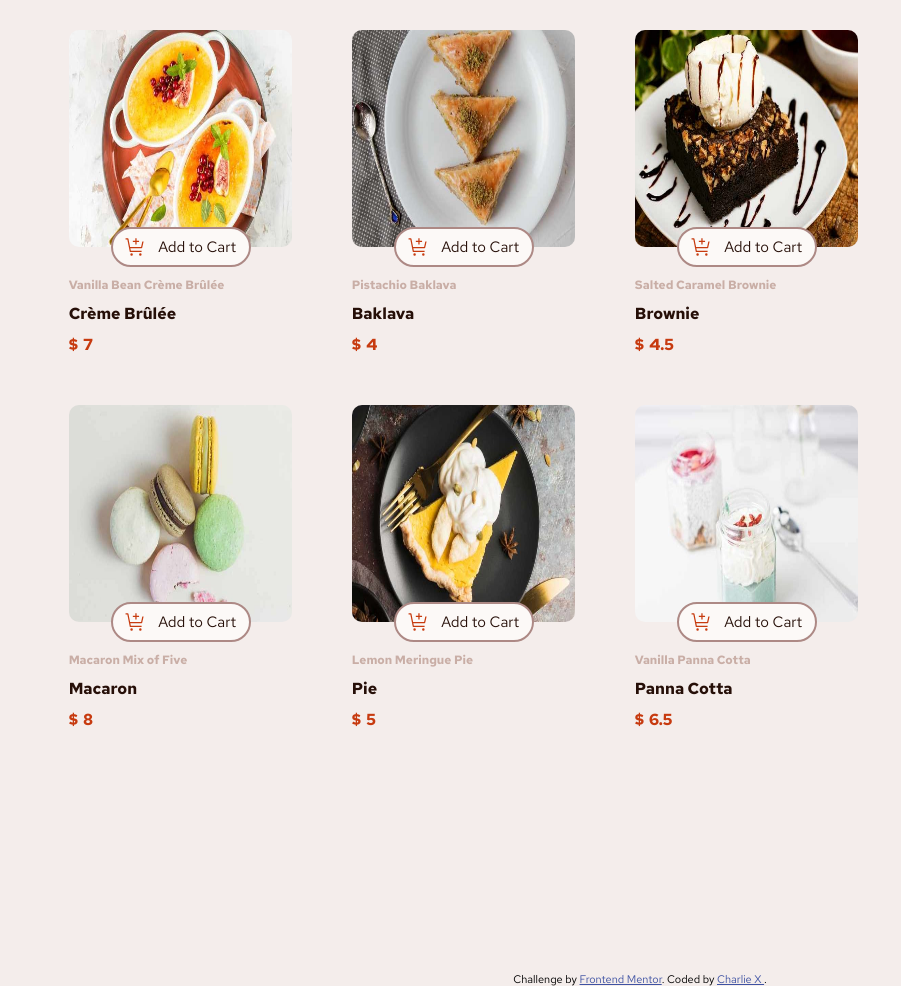
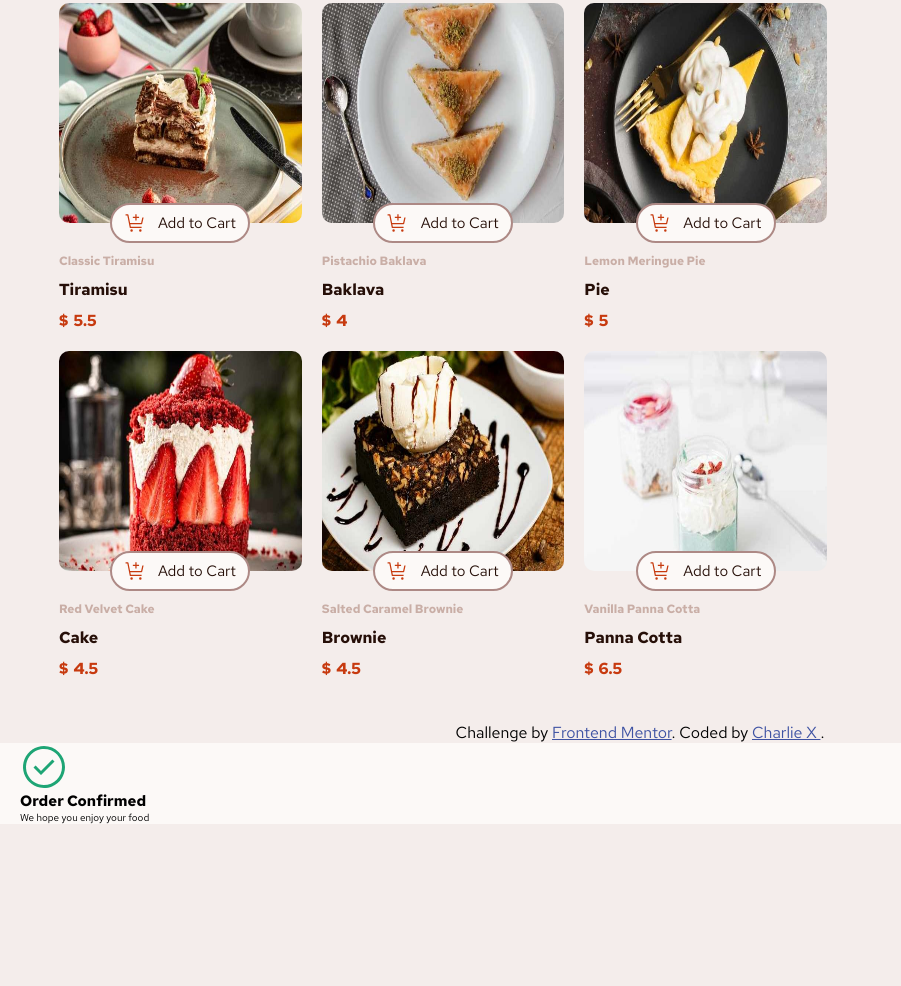
Before and after one commit to IkechukwuChiemelieCharles/Product-list-with-cart, a plain HTML site: page index.html in a window 1280 px wide. Shown: the part 528-1514 px from the top of the page, without its empty margins (0-901 px from the left). After the commit the page ends 1352 px from the top, so only its background shows below. Drawn offline with Linux system fonts and the light colour scheme.

Commit message:
used grid

```diff
--- a/data.js
+++ b/data.js
@@ -135,6 +135,7 @@ const container = document.querySelector(".container");
 const cont1 = document.querySelector(".cont1");
 const cartlist = document.querySelector(".cartlist");
 const cartnum = document.querySelector(".cartnum");
+const empty = document.querySelector(".empty");
 
 // addCont.addEventListener("click", function () {
 //   "clcik";
@@ -161,15 +162,13 @@ function inner() {
       //added a dataset  to  foodCont
       // foodCont.dataset.id = prod.id;
 
+      const foodImg = document.createElement("img");
+      foodImg.classList.add("foodImg");
+      foodImg.src = prod.image.mobile;
       // added html to food cont
       foodCont.innerHTML = `
-            <div class="imgCont">
-               <img
-                class="foodImg"
-                src="${prod.image.mobile}"
-                alt=""
-              />
-            </div>
+
+
             <div class="cartXadd">
               <div class="cartCont cartadder">
                 <img class="cartadder" src="${prod.addToCartImg}" alt="" />
@@ -203,7 +202,7 @@ function inner() {
               <span>${prod.price} </span>
             </div>
           `;
-
+      foodCont.prepend(foodImg);
       // console.log(foodCont);
 
       cont1.appendChild(foodCont);
@@ -223,6 +222,7 @@ function inner() {
 
           cartCont[i].classList.add("hide");
           addCont[i].classList.remove("hide");
+          foodImg.classList.toggle("border");
         }
         if (positionClick.classList.contains("addCont")) {
           //added event listener to incr to display cart cont
@@ -236,6 +236,7 @@ function inner() {
 
           addtocart(productId);
           addCartToHtml();
+          empty.classList.add("hide");
         }
       });
     });
@@ -286,7 +287,7 @@ function addCartToHtml() {
       let info = prodList[positionProduct];
       console.log(info);
 
-      newList.innerHTML = ` <div class="list">
+      newList.innerHTML = `
           <div class="left">
             <h5 class="cartFoodName">${info.name}</h5>
             <div class="lower">
@@ -298,7 +299,7 @@ function addCartToHtml() {
           <div class="removeImg">
             <img src="./assets/images/icon-remove-item.svg" alt="" />
           </div>
-        </div>`;
+        `;
 
       cartlist.appendChild(newList);
       cartnum.textContent = totalQty;
@@ -320,6 +321,10 @@ function api() {
         carts = JSON.parse(localStorage.getItem("cart"));
         addCartToHtml();
       }
+      if (localStorage.getItem("cart")) {
+        empty.classList.add("hide");
+      }
+      // localStorage.clear();
     });
 }
 api();
--- a/index.html
+++ b/index.html
@@ -83,6 +83,40 @@
       <a href="https://www.frontendmentor.io?ref=challenge">Frontend Mentor</a>.
       Coded by <a href="#">Charlie X </a>.
     </div>
+
+    <div class="confirmation">
+      <img
+        class="conIcon"
+        src="./assets/images/icon-order-confirmed.svg"
+        alt=""
+      />
+
+      <h2 class="conIcon">Order Confirmed</h2>
+      <p class="conIcon">We hope you enjoy your food</p>
+
+      <!-- <div class="confirmList">
+        <div class="thumb">
+          <img src="./assets/images/image-baklava-thumbnail.jpg" alt="" />
+        </div>
+        <div class="left">
+          <h5 class="cartFoodName">Classic Tiramisu</h5>
+          <div class="lower">
+            <p class="number">$1x</p>
+            <p class="cartPrice">@ $6.50</p>
+            <p class="cartTotal">@ $5.50</p>
+          </div>
+        </div>
+      </div> -->
+    </div>
+
+    <!-- <div class="column">
+      <div>one</div>
+      <div>two</div>
+      <div>three</div>
+      <div>three</div>
+      <div>three</div>
+      <div>three</div>
+    </div> -->
     <script src="./data.js"></script>
   </body>
 </html>
--- a/style.css
+++ b/style.css
@@ -49,20 +49,23 @@ h1 {
   color: var(--Rose900);
 }
 .cont1 {
-  display: flex;
+  /* display: flex;
   flex-direction: column;
   justify-content: center;
   align-items: center;
-  gap: 3rem;
+  gap: 3rem; */
+
+  display: grid;
+  grid-template-columns: 1fr;
+  row-gap: 3rem;
 }
 .foodCont {
   display: flex;
   flex-direction: column;
   gap: 1rem;
-  width: 100%;
-  /* height: 30vh; */
+  /* width: 100%; */
 }
-.imgCont {
+/* .imgCont {
   display: flex;
   flex-direction: column;
   justify-content: center;
@@ -70,11 +73,10 @@ h1 {
   width: 100%;
   height: 22rem;
   border-radius: 1rem;
-  /* position: relative; */
-}
+} */
 .foodImg {
   width: 100%;
-  height: 100%;
+  height: 22rem;
   border-radius: 1rem;
 }
 .cartXadd {
@@ -189,13 +191,15 @@ h1 {
   justify-content: space-between;
   align-items: center;
   width: 100%;
+  gap: 10rem;
+  margin-top: 2rem;
 }
 .left {
   display: flex;
   justify-content: center;
   align-items: start;
   flex-direction: column;
-  gap: 1rem;
+  gap: 2rem;
   width: 50%;
 }
 .cartFoodName {
@@ -232,6 +236,8 @@ h1 {
 }
 
 .border {
+  border: 2px solid var(--Red);
+  border-radius: 1rem;
 }
 
 .confirm {
@@ -250,11 +256,82 @@ h1 {
   width: 100%;
 }
 .attribution {
-  font-size: 11px;
+  font-size: 1.6rem;
   text-align: center;
 }
 .attribution a {
   color: hsl(228, 45%, 44%);
+}
+
+/* .column {
+  display: grid;
+  grid-template-columns: 100px 100px;
+  row-gap: 10px;
+}
+
+.column div {
+  background-color: red;
+  border: 1px solid black;
+} */
+.confirmation {
+  width: 100vw;
+  background-color: var(--Rose50);
+  display: flex;
+  justify-content: center;
+  align-items: center;
+  flex-direction: column;
+  padding: 0 2rem;
+}
+.confirmList {
+  width: 100%;
+  border: 1px solid red;
+  /* height: ; */
+  display: flex;
+  justify-content: center;
+  align-items: center;
+  gap: 2rem;
+}
+.thumb {
+  width: 5rem;
+  height: 5rem;
+}
+.thumb img {
+  width: 100%;
+  height: 100%;
+}
+.conIcon {
+  align-self: flex-start;
+}
+@media screen and (min-width: 640px) {
+  .container {
+    display: flex;
+    width: 100vw;
+    /* height: 100vh; */
+    justify-content: center;
+    align-items: center;
+    flex-direction: column;
+    gap: 3rem;
+  }
+  .sec {
+    display: flex;
+    justify-content: center;
+    align-items: center;
+    flex-direction: column;
+    width: 90%;
+    gap: 3rem;
+  }
+  h1 {
+    align-self: center;
+  }
+  .cont1 {
+    display: grid;
+    grid-template-columns: 1fr 1fr;
+    row-gap: 3rem;
+    column-gap: 2rem;
+    justify-content: center;
+  }
+  .foodCont {
+  }
 }
 @media screen and (min-width: 1024px) {
   .container {
@@ -271,55 +348,34 @@ h1 {
   .sec {
     display: flex;
     justify-content: start;
-    align-items: start;
+    align-items: center;
     flex-direction: column;
     width: 35rem;
     gap: 3rem;
-    width: 70%;
+    width: 60%;
+
     height: 100%;
   }
   .order {
-    width: 30%;
+    width: 34%;
   }
-
   .cont1 {
-    display: flex;
-    flex-direction: column;
-    justify-content: start;
+    display: grid;
+    grid-template-columns: 1fr 1fr;
+    row-gap: 2rem;
+    column-gap: 2rem;
     align-items: center;
-    gap: 1rem;
-    flex-wrap: wrap;
-    width: 100%;
-    height: 100%;
-  }
-
-  .foodCont {
-    width: 40%;
-    height: 40vh;
   }
 }
 
 @media screen and (min-width: 1280px) {
   .container {
-    align-items: start;
-    justify-content: center;
-    height: 140rem;
-    width: 90vw;
+    height: 115rem;
   }
-  .sec {
-    height: 130rem;
-    justify-content: start;
-    align-items: start;
-    /* align-self: center; */
+  .order {
+    width: 30%;
   }
-
   .cont1 {
-    gap: 5rem;
-    flex-wrap: wrap;
-  }
-
-  .foodCont {
-    width: 28%;
-    height: 25%;
+    grid-template-columns: 1fr 1fr 1fr;
   }
 }
```
